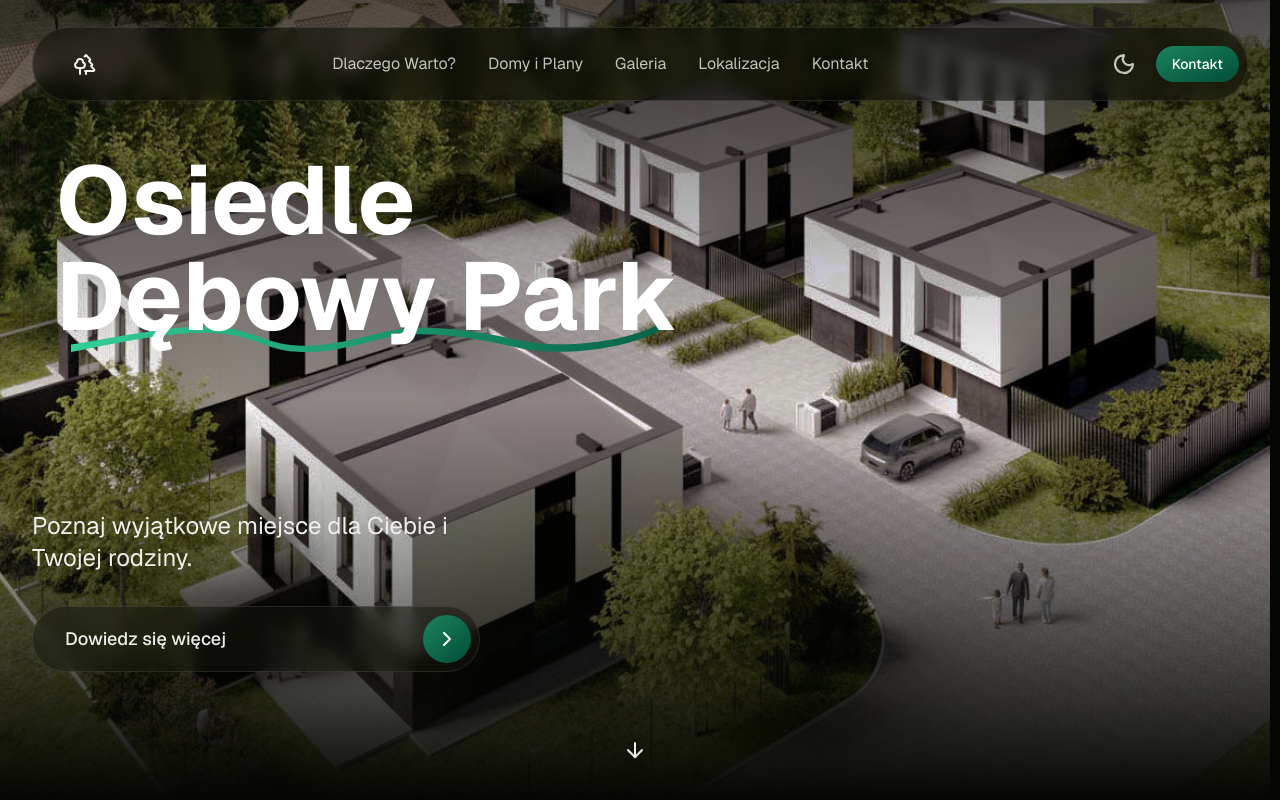
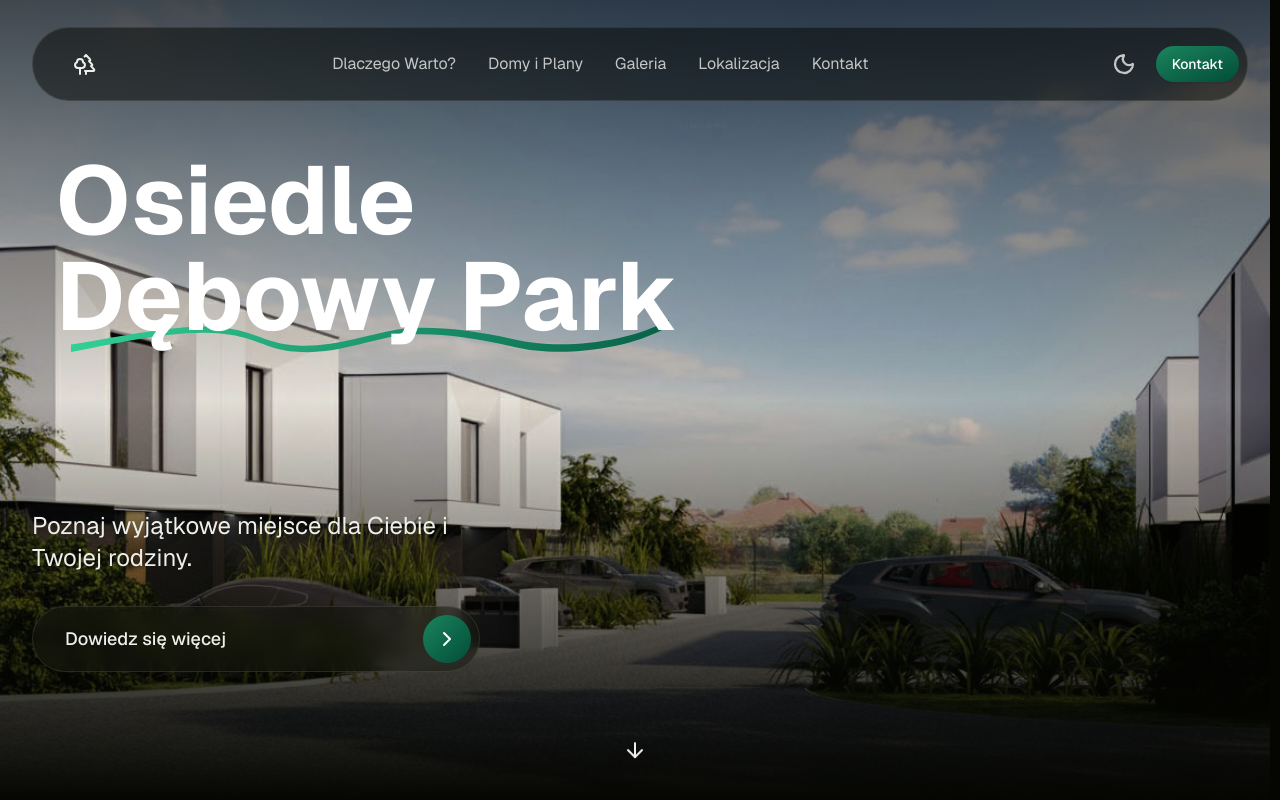
Before and after one commit to KaczmarekBartosz/jaworowa-ostrzeszow, a Next.js app: page / in a window 1280 px wide. Shown: the top 800 px of the page. Built offline with nearby package versions, Linux system fonts and the light colour scheme.

Commit message:
Hero update

```diff
--- a/components/sections/hero-section.tsx
+++ b/components/sections/hero-section.tsx
@@ -7,7 +7,7 @@ export function HeroSection() {
   return (
     <section className="relative flex h-[100dvh] flex-col overflow-hidden">
       <Image
-        src="/2a3.jpg"
+        src="/9s2.jpg"
         alt="Nowoczesny dom z przestronnym wnętrzem - Osiedle Dębowy Park"
         fill
         priority
```
